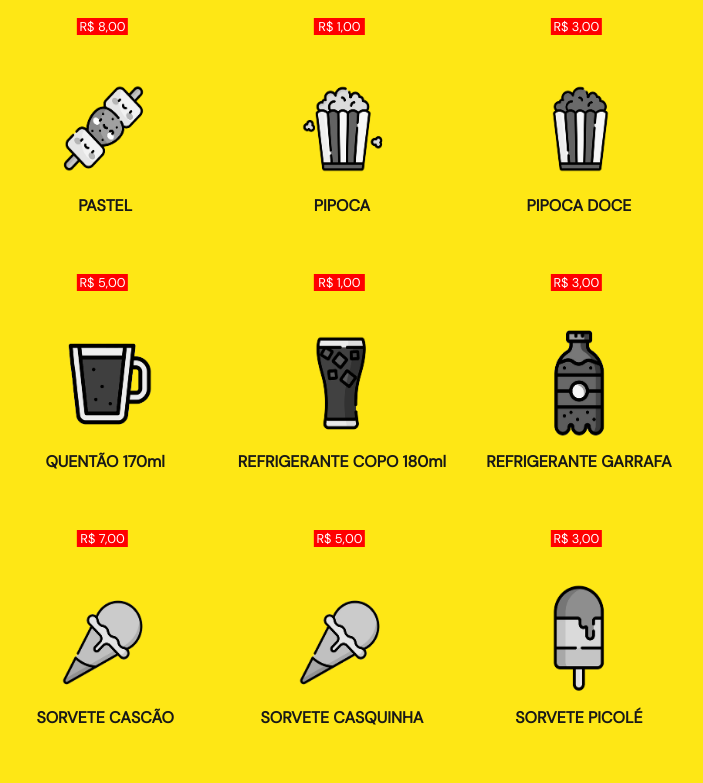
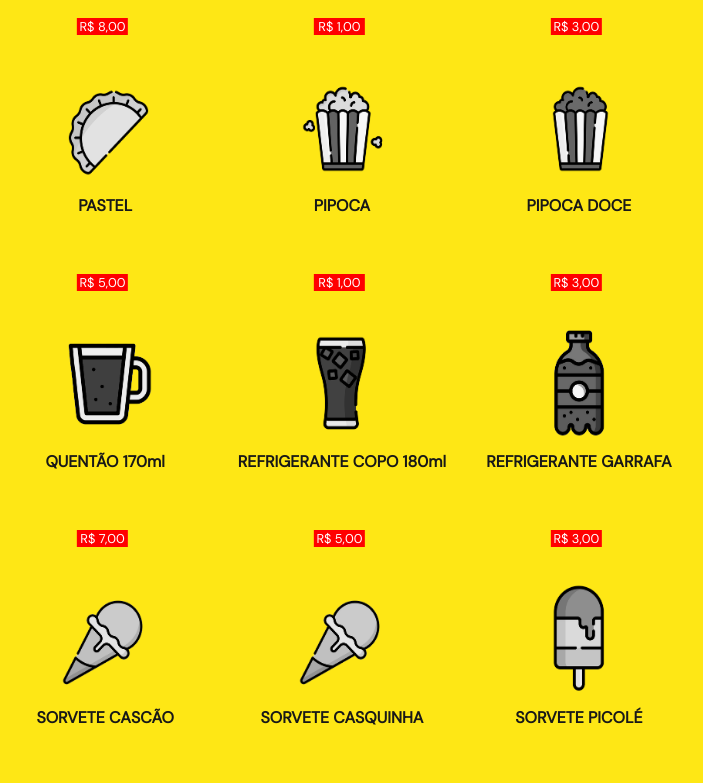
Before and after one commit to davifelipef/june_party_calculator, a plain HTML site: page index.html in a window 1280 px wide. Shown: the part 2308-3091 px from the top of the page, without its empty margins (298-1001 px from the left). Drawn offline with Linux system fonts and the light colour scheme.

Commit message:
Update index.html

```diff
--- a/index.html
+++ b/index.html
@@ -64,8 +64,8 @@
                         <div class="price-tag">R$ 8,00</div>
                     </div>
                     <div class="item">
-                        <img src="src/fruit-stick.png" class="image" data-value="8.00" onclick="changeColor(this)">
-                        <div class="caption" id="fruit-stick">PASTEL</div>
+                        <img src="src/pastry.png" class="image" data-value="8.00" onclick="changeColor(this)">
+                        <div class="caption" id="pastry">PASTEL</div>
                         <div class="price-tag">R$ 8,00</div>
                     </div>
                     <div class="item">
```
